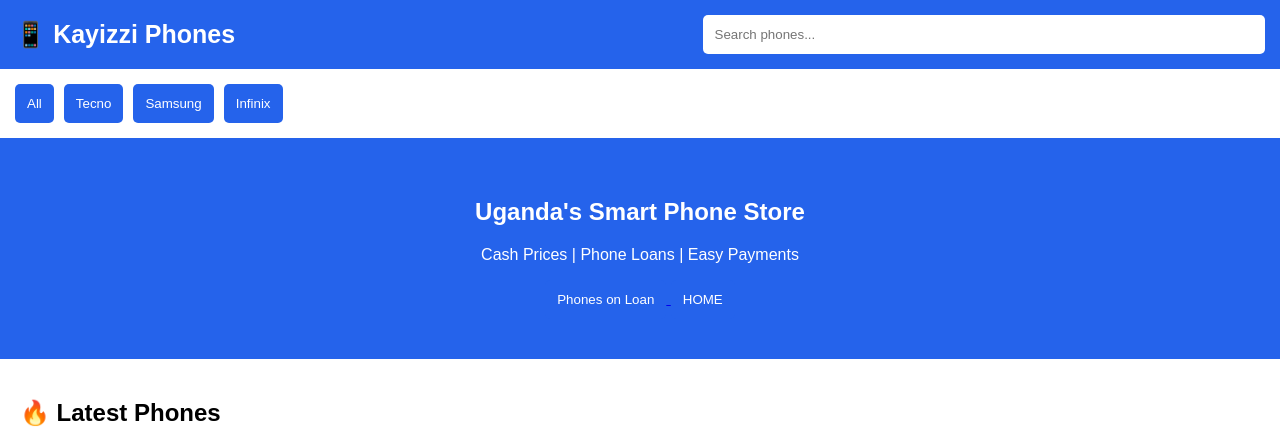
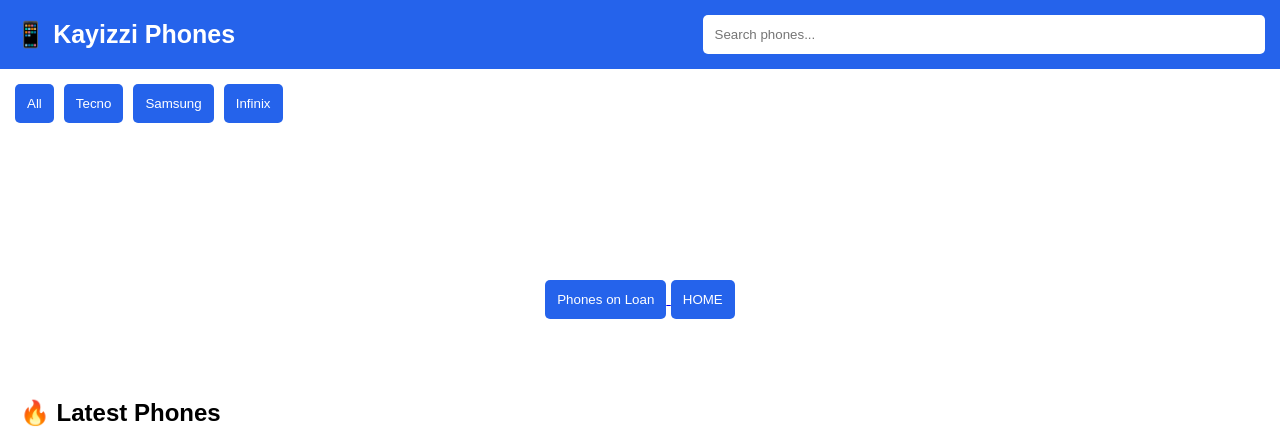
Before and after one commit to rickykayizzi/Phones-on-loan-Uganda-, a plain HTML site: page shop/index.html in a window 1280 px wide. Shown: the top 440 px of the page. Drawn offline with Linux system fonts and the light colour scheme.

Commit message:
Update index.html

```diff
--- a/shop/index.html
+++ b/shop/index.html
@@ -65,7 +65,7 @@
 
 .banner{
 
-background:#2563eb;
+background:#fffff;
 color:white;
 padding:40px 20px;
 text-align:center;
```
